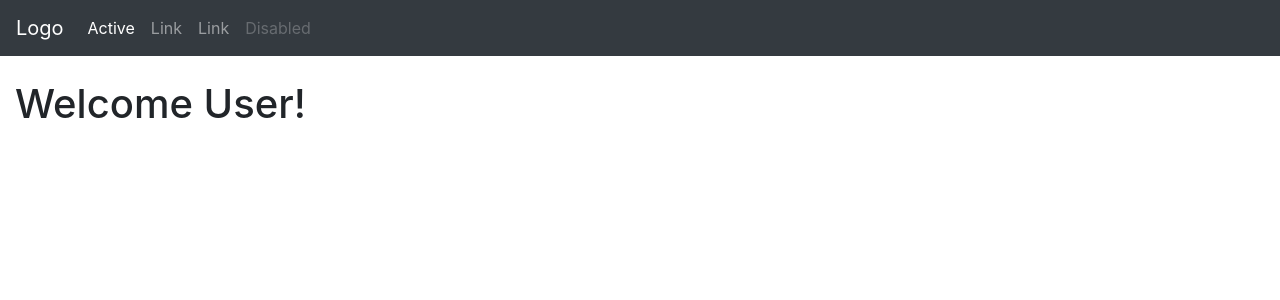
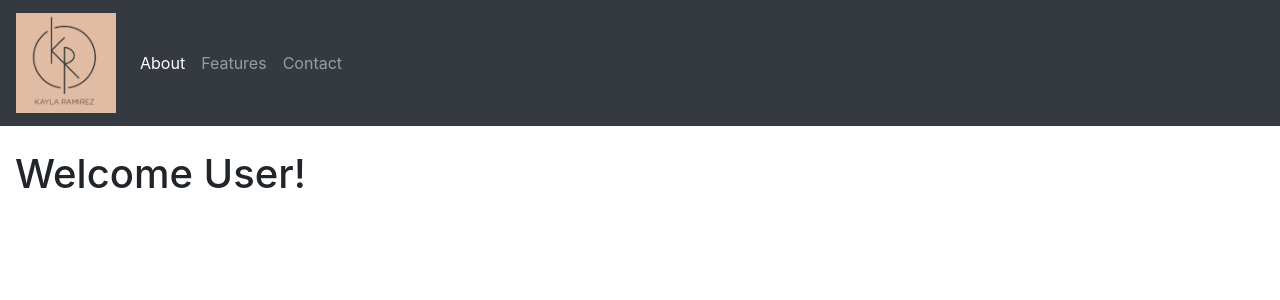
Before and after one commit to kaylaramirez/personal-app, a Django app: page / in a window 1280 px wide. Shown: the top 300 px of the page. Run offline with Django 3.2, Linux system fonts and the light colour scheme; some libraries are stand-ins or nearby versions.

Commit message:
initial navigation styling

```diff
--- /dev/null
+++ b/common/static/common/css/common.css
@@ -0,0 +1,16 @@
+@media (min-width: 768px) {
+  .navbar-nav {
+    width: 100%;
+    text-align: center;
+  }
+  .navbar-nav > li {
+    float: none;
+    display: inline-block;
+  }
+  .navbar-nav > li.navbar-right {
+    float: right !important;
+  }
+  .nav-logo {
+    width: 100px;
+  }
+}
--- a/common/templates/common/navigation.html
+++ b/common/templates/common/navigation.html
@@ -10,51 +10,55 @@
     <!-- Bootstrap CSS -->
     <link rel="stylesheet" href="https://stackpath.bootstrapcdn.com/bootstrap/4.4.1/css/bootstrap.min.css" integrity="sha384-Vkoo8x4CGsO3+Hhxv8T/Q5PaXtkKtu6ug5TOeNV6gBiFeWPGFN9MuhOf23Q9Ifjh" crossorigin="anonymous">
 
+    <link type="text/css" rel="stylesheet" media="all" href="{% static "common/css/common.css" %}">
+  </head>
+  <body>
     <!-- Optional JavaScript -->
     <!-- jQuery first, then Popper.js, then Bootstrap JS -->
     <script src="https://code.jquery.com/jquery-3.4.1.slim.min.js" integrity="sha384-J6qa4849blE2+poT4WnyKhv5vZF5SrPo0iEjwBvKU7imGFAV0wwj1yYfoRSJoZ+n" crossorigin="anonymous"></script>
     <script src="https://cdn.jsdelivr.net/npm/popper.js@1.16.0/dist/umd/popper.min.js" integrity="sha384-Q6E9RHvbIyZFJoft+2mJbHaEWldlvI9IOYy5n3zV9zzTtmI3UksdQRVvoxMfooAo" crossorigin="anonymous"></script>
     <script src="https://stackpath.bootstrapcdn.com/bootstrap/4.4.1/js/bootstrap.min.js" integrity="sha384-wfSDF2E50Y2D1uUdj0O3uMBJnjuUD4Ih7YwaYd1iqfktj0Uod8GCExl3Og8ifwB6" crossorigin="anonymous"></script>
 
-    <!doctype html>
-  <html lang="en">
-    <head>
-      <!-- Required meta tags -->
-      <meta charset="utf-8">
-      <meta name="viewport" content="width=device-width, initial-scale=1, shrink-to-fit=no">
-
-      <!-- Bootstrap CSS -->
-      <link rel="stylesheet" href="https://stackpath.bootstrapcdn.com/bootstrap/4.4.1/css/bootstrap.min.css" integrity="sha384-Vkoo8x4CGsO3+Hhxv8T/Q5PaXtkKtu6ug5TOeNV6gBiFeWPGFN9MuhOf23Q9Ifjh" crossorigin="anonymous">
-
-    </head>
-    <body>
-
-      <!-- Optional JavaScript -->
-      <!-- jQuery first, then Popper.js, then Bootstrap JS -->
-      <script src="https://code.jquery.com/jquery-3.4.1.slim.min.js" integrity="sha384-J6qa4849blE2+poT4WnyKhv5vZF5SrPo0iEjwBvKU7imGFAV0wwj1yYfoRSJoZ+n" crossorigin="anonymous"></script>
-      <script src="https://cdn.jsdelivr.net/npm/popper.js@1.16.0/dist/umd/popper.min.js" integrity="sha384-Q6E9RHvbIyZFJoft+2mJbHaEWldlvI9IOYy5n3zV9zzTtmI3UksdQRVvoxMfooAo" crossorigin="anonymous"></script>
-      <script src="https://stackpath.bootstrapcdn.com/bootstrap/4.4.1/js/bootstrap.min.js" integrity="sha384-wfSDF2E50Y2D1uUdj0O3uMBJnjuUD4Ih7YwaYd1iqfktj0Uod8GCExl3Og8ifwB6" crossorigin="anonymous"></script>
+    <script src="https://kit.fontawesome.com/3cbcdf0939.js" crossorigin="anonymous"></script>
   </body>
 </html>
-</html>
+
 <title>Kayla Ramirez</title>
 <script language="JavaScript" type='text/javascript'src="https://maxcdn.bootstrapcdn.com/bootstrap/4.0.0/js/bootstrap.min.js"></script>
 
-<nav class="navbar navbar-expand-sm bg-dark navbar-dark">
-  <ul class="navbar-nav">
-    <li class="nav-item">
-      <a class="navbar-brand">Logo</a>
+
+<!--Navbar-->
+<nav class="navbar navbar-expand-md navbar-dark bg-dark">
+
+  <!-- Navbar brand -->
+  <a class="navbar-brand" href=""{% url 'home' %}" title="Return to home page">
+    <img src="static/common/img/kr-logo-tan-2.png" class='nav-logo'>
+  </a>
+
+  <!-- Collapse button -->
+  <button class="navbar-toggler toggler-example" type="button" data-toggle="collapse" data-target="#navbarSupportedContent1"
+          aria-controls="navbarSupportedContent1" aria-expanded="false" aria-label="Toggle navigation"><span class="dark-blue-text"><i
+          class="fas fa-bars fa-2x"></i></span></button>
+
+  <!-- Collapsible content -->
+  <div class="collapse navbar-collapse" id="navbarSupportedContent1">
+
+    <!-- Links -->
+    <ul class="navbar-nav mr-auto">
+      <li class="nav-item active">
+        <a class="nav-link" href="#">About<span class="sr-only">(current)</span></a>
       </li>
       <li class="nav-item">
-      <a class="nav-link active" href="#">Active</a>
+        <a class="nav-link" href="#">Features</a>
       </li>
       <li class="nav-item">
-      <a class="nav-link" href="#">Link</a>
+        <a class="nav-link" href="#">Contact</a>
       </li>
-    <li class="nav-item">
-      <a class="nav-link" href="#">Link</a>
-    </li>
-    <li class="nav-item">
-      <a class="nav-link disabled" href="#">Disabled</a>
-    </li>
+    </ul>
+    <!-- Links -->
+
+  </div>
+  <!-- Collapsible content -->
+
 </nav>
+<!--/.Navbar-->
```
Also changed, not shown: common/static/common/img/kr-logo-tan-2.png (added), common/static/common/img/kr_logo_blue.png (added), common/static/common/img/kr_logo_tan.png (added), 4 other files. Lines whose indentation alone changed are shown as unchanged.
